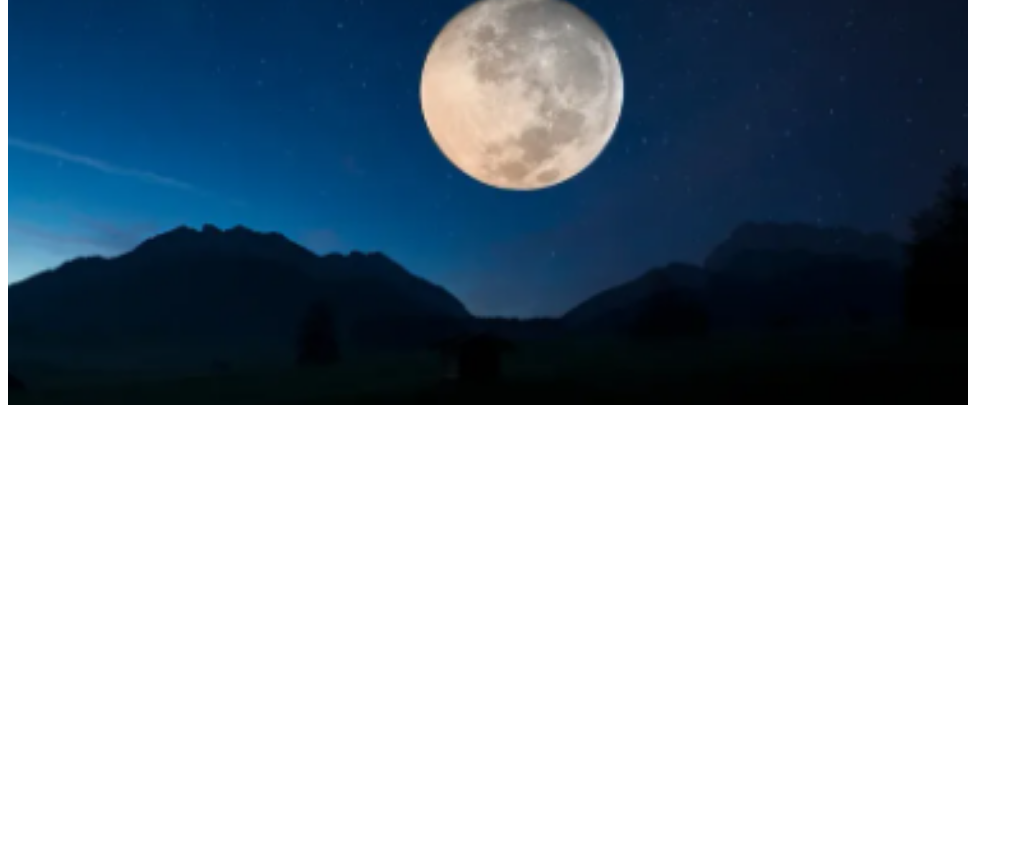
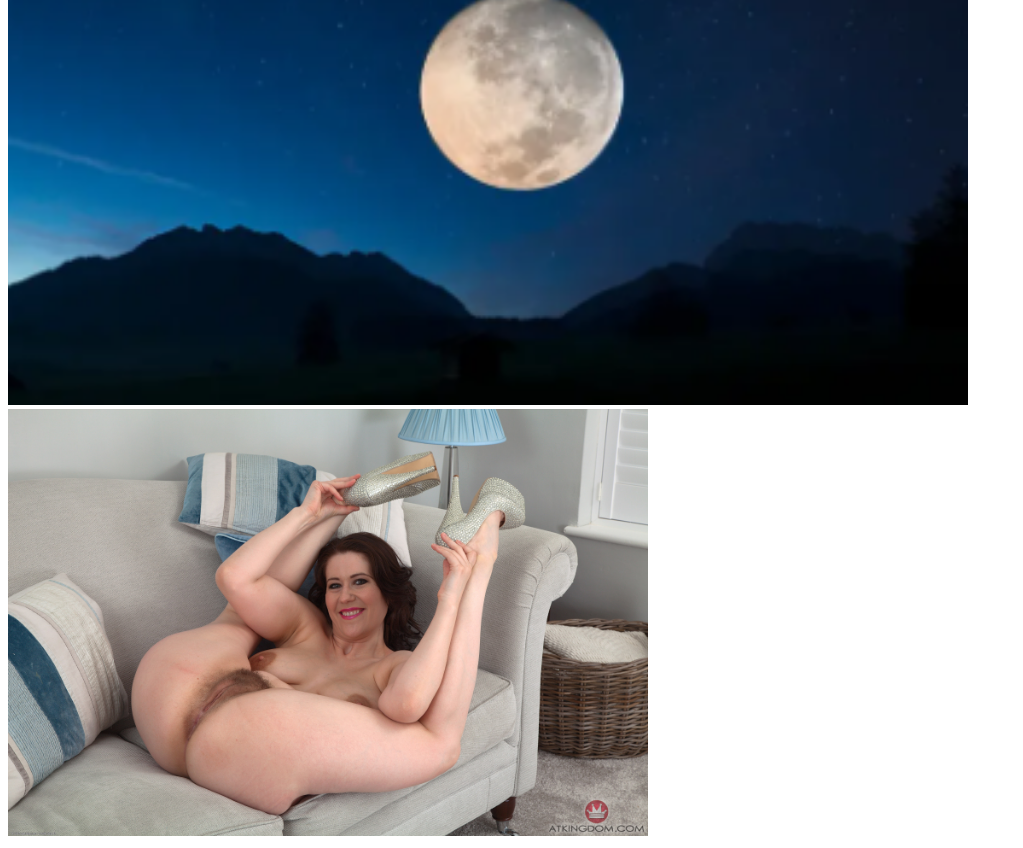
Before and after one commit to L-Moon123/w3schools, a plain HTML site: page index.html in a window 1280 px wide. Shown: the part 320-1168 px from the top of the page, without its empty margins (0-1023 px from the left). Before the commit the page ends 800 px from the top, so only its background shows below. Drawn offline with Linux system fonts and the light colour scheme.

Commit message:
Jade has joined the party

```diff
--- a/index.html
+++ b/index.html
@@ -12,5 +12,7 @@
 <div><img src="Capture.png" alt="Hello World from Space"
 style="width:100%;max-width:960px"></div>
 
+<div><img src="jad025SRS_332896229.jpg" alt="Hello Git" style="width:100%;max-width:640px"></div>
+
 </body>
 </html>
```
Also changed, not shown: jad025SRS_332896229.jpg (added).
